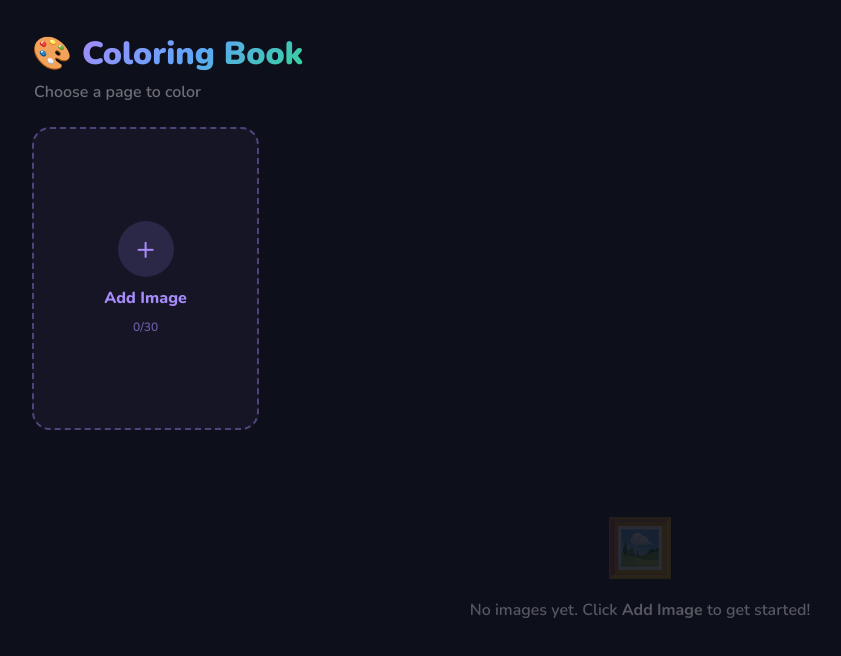
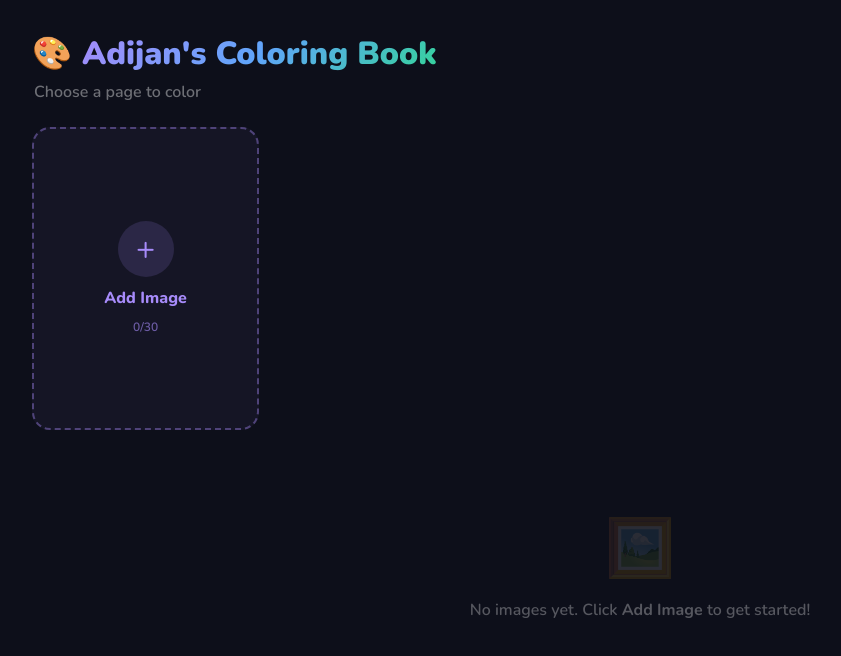
Before and after one commit to metur100/Coloring.Book, a React (Vite) app: page / in a window 1280 px wide. Shown: the top 656 px of the page, without its empty margins (0-841 px from the left). Built offline with nearby package versions, Linux system fonts and the light colour scheme.

Commit message:
Change name

```diff
--- a/src/components/Gallery.jsx
+++ b/src/components/Gallery.jsx
@@ -13,7 +13,7 @@ export default function Gallery({ images, onSelect, onUpload, onDelete }) {
       <header className={styles.header}>
         <div className={styles.logo}>
           <span className={styles.logoIcon}>🎨</span>
-          <span className={styles.logoText}>Coloring Book</span>
+          <span className={styles.logoText}>Adijan's Coloring Book</span>
         </div>
         <p className={styles.subtitle}>Choose a page to color</p>
       </header>
```
